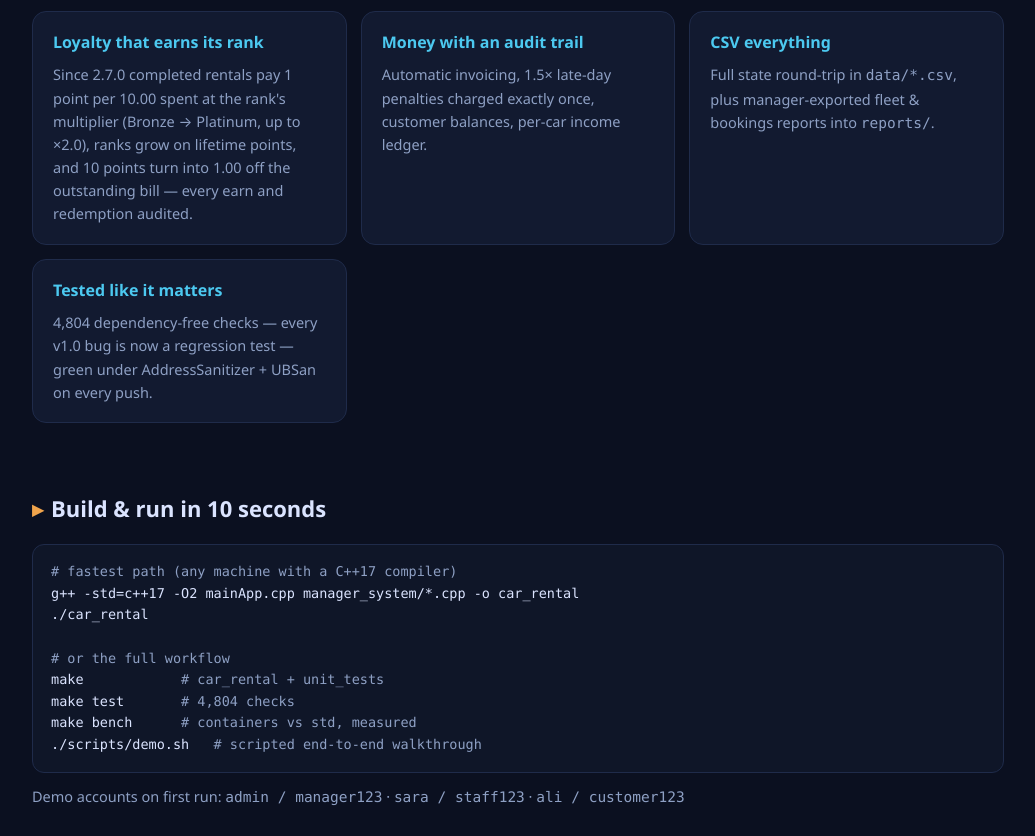
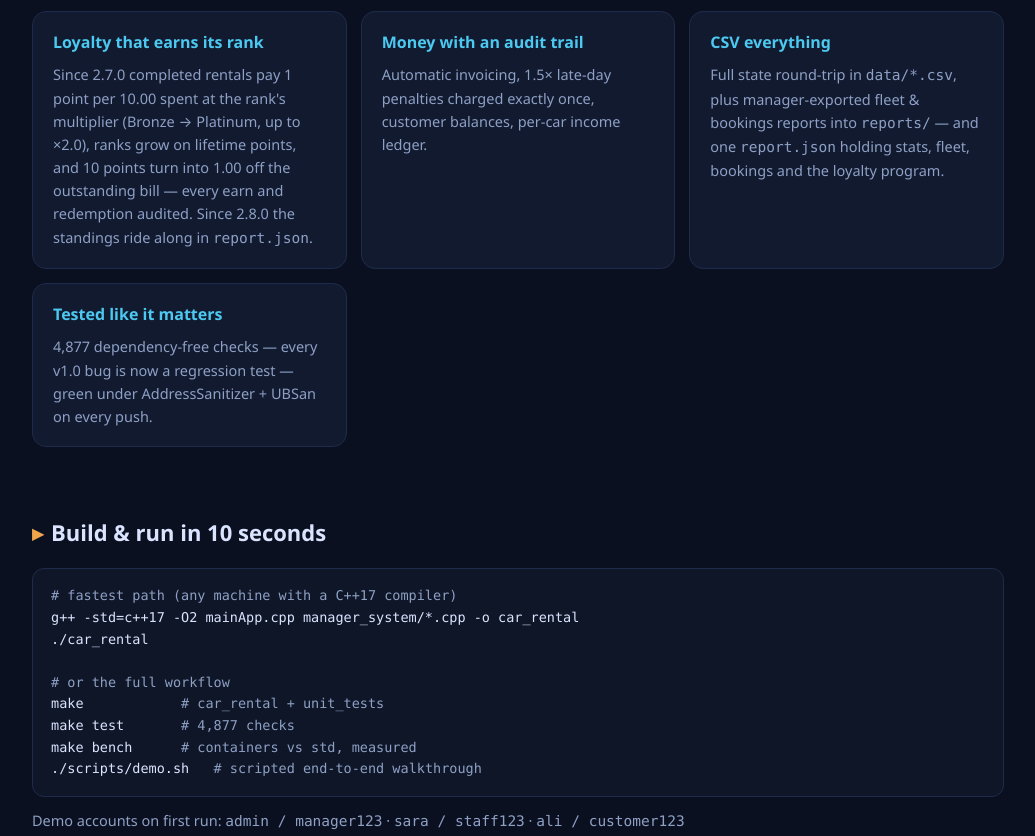
Before and after one commit to Abolfazlrwm/Car-Rental-System, a plain HTML site: page docs-site/index.html in a window 1280 px wide. Shown: the part 1400-2236 px from the top of the page, without its empty margins (122-1157 px from the left). Drawn offline with Linux system fonts and the light colour scheme.

Commit message:
docs: loyalty export across changelog, formats, readme and site
CHANGELOG gains the 2.8.0 entry; DATA_FORMATS sketches the loyalty
object with its per-member rows; USAGE lists it among the report
contents; README flag, badge (4,877 checks) and roadmap checkbox
updated; the landing page cards mention standings riding along in
report.json.

```diff
--- a/docs-site/index.html
+++ b/docs-site/index.html
@@ -104,7 +104,7 @@
     </p>
     <div class="badges">
       <span class="badge">C++17</span>
-      <span class="badge"><b>4,804</b> checks</span>
+      <span class="badge"><b>4,877</b> checks</span>
       <span class="badge">ASan leak-free</span>
       <span class="badge">GCC · Clang · MSVC</span>
       <span class="badge">MIT</span>
@@ -121,7 +121,7 @@
   <div class="wrap">
     <div class="stat-row">
       <div class="stat"><div class="num">4</div><div class="lbl">hand-written containers</div></div>
-      <div class="stat"><div class="num">4,804</div><div class="lbl">unit-test checks</div></div>
+      <div class="stat"><div class="num">4,877</div><div class="lbl">unit-test checks</div></div>
       <div class="stat"><div class="num">0</div><div class="lbl">third-party dependencies</div></div>
       <div class="stat"><div class="num">22</div><div class="lbl">AVL height at 400k keys (bound ~25)</div></div>
     </div>
@@ -148,10 +148,10 @@
       <div class="card"><h3>Real calendar dates</h3><p>Bookings, returns and maintenance logs speak strict <code>YYYY-MM-DD</code> — leap years included. Data files from older versions still load.</p></div>
       <div class="card"><h3>Security done properly</h3><p>Salted SHA-256 password hashing verified against official FIPS 180-4 vectors, auto-lockout after 3 failed logins — and since 2.5.0 a 7-permission matrix enforced inside the facade, with every privileged action and denial landing in an append-only audit trail.</p></div>
       <div class="card"><h3>Booking rules that hold</h3><p>Date-range overlap rejection, earliest-pickup-first scheduling with FIFO ties, renewal blocked while others wait — and since 2.6.0 a per-car waitlist that auto-books the best-fitting wish the moment a return frees the window.</p></div>
-      <div class="card"><h3>Loyalty that earns its rank</h3><p>Since 2.7.0 completed rentals pay 1 point per 10.00 spent at the rank's multiplier (Bronze → Platinum, up to ×2.0), ranks grow on lifetime points, and 10 points turn into 1.00 off the outstanding bill — every earn and redemption audited.</p></div>
+      <div class="card"><h3>Loyalty that earns its rank</h3><p>Since 2.7.0 completed rentals pay 1 point per 10.00 spent at the rank's multiplier (Bronze → Platinum, up to ×2.0), ranks grow on lifetime points, and 10 points turn into 1.00 off the outstanding bill — every earn and redemption audited. Since 2.8.0 the standings ride along in <code>report.json</code>.</p></div>
       <div class="card"><h3>Money with an audit trail</h3><p>Automatic invoicing, 1.5× late-day penalties charged exactly once, customer balances, per-car income ledger.</p></div>
-      <div class="card"><h3>CSV everything</h3><p>Full state round-trip in <code>data/*.csv</code>, plus manager-exported fleet &amp; bookings reports into <code>reports/</code>.</p></div>
-      <div class="card"><h3>Tested like it matters</h3><p>4,804 dependency-free checks — every v1.0 bug is now a regression test — green under AddressSanitizer + UBSan on every push.</p></div>
+      <div class="card"><h3>CSV everything</h3><p>Full state round-trip in <code>data/*.csv</code>, plus manager-exported fleet &amp; bookings reports into <code>reports/</code> — and one <code>report.json</code> holding stats, fleet, bookings and the loyalty program.</p></div>
+      <div class="card"><h3>Tested like it matters</h3><p>4,877 dependency-free checks — every v1.0 bug is now a regression test — green under AddressSanitizer + UBSan on every push.</p></div>
     </div>
   </div>
 </section>
@@ -165,7 +165,7 @@ g++ -std=c++17 -O2 mainApp.cpp manager_system/*.cpp -o car_rental
 
 <span class="c"># or the full workflow</span>
 make            <span class="c"># car_rental + unit_tests</span>
-make test       <span class="c"># 4,804 checks</span>
+make test       <span class="c"># 4,877 checks</span>
 make bench      <span class="c"># containers vs std, measured</span>
 ./scripts/demo.sh   <span class="c"># scripted end-to-end walkthrough</span></pre>
     <p style="color:var(--muted); margin-top:12px; font-size:14.5px;">
```
Also changed, not shown: 4 other files.
